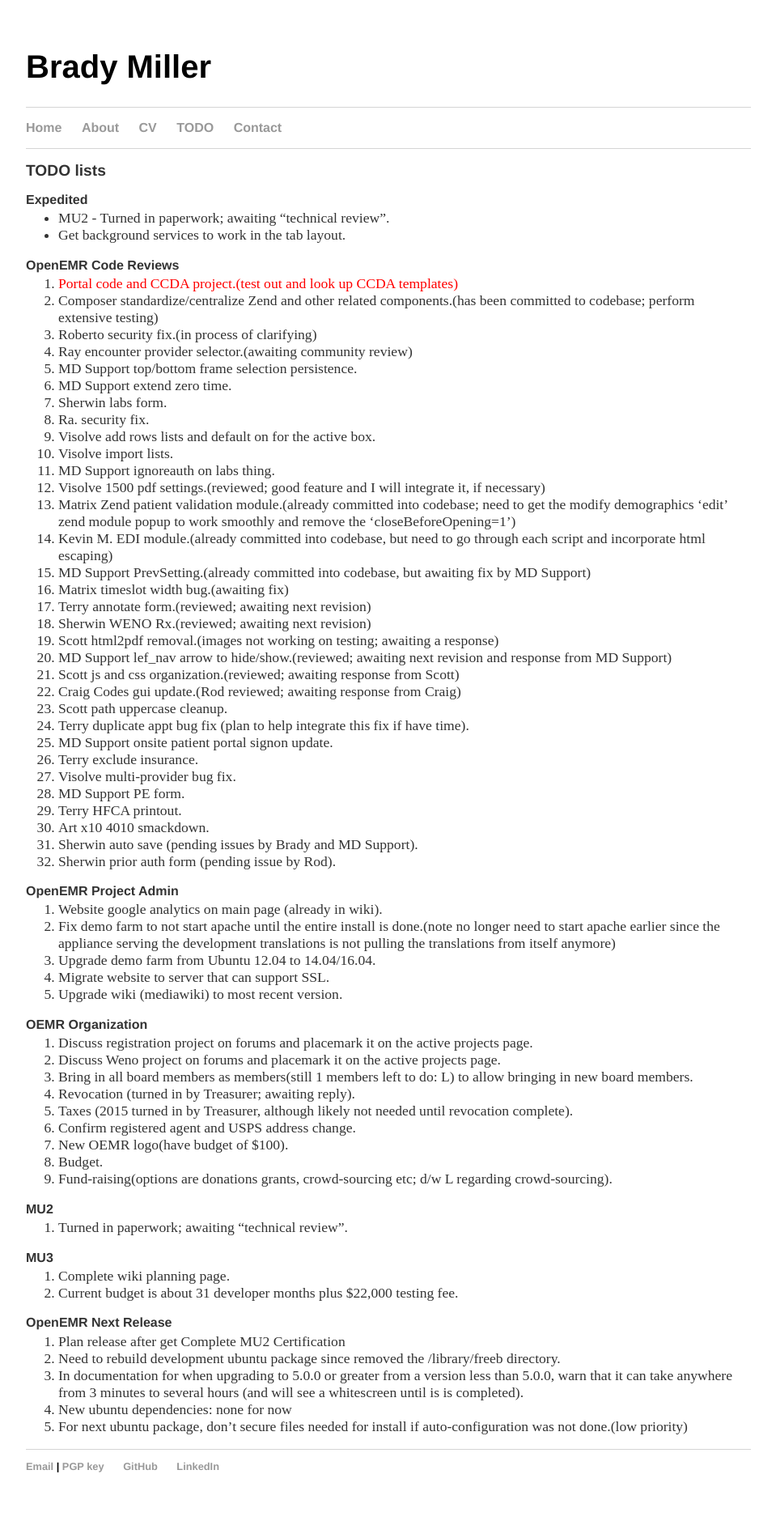
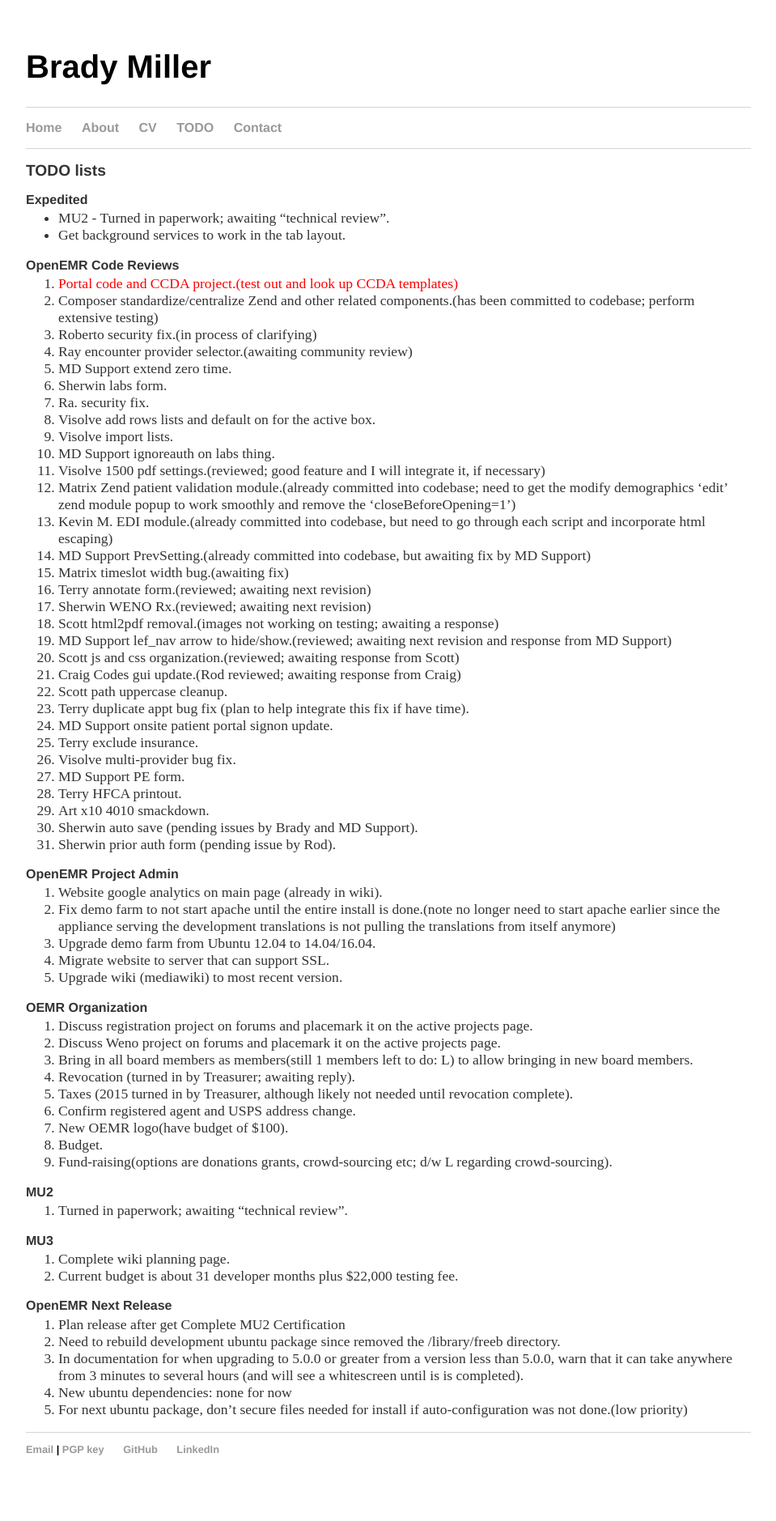
Before and after one commit to bradymiller/bradymiller.github.io, a Jekyll site: the page built from todo/index.md, in a window 1280 px wide. Shown: the whole page at 81% size, without its empty margins (160-1119 px from the left). Built offline with Jekyll 4.4.1, drawn with Linux system fonts in a browser that asks for light colours; after the commit the page ends 1858 px from its top, so only the background shows below that.

Commit message:
Update todo list

```diff
--- a/todo/index.md
+++ b/todo/index.md
@@ -12,7 +12,6 @@
 1. Composer standardize/centralize Zend and other related components.(has been committed to codebase; perform extensive testing)
 1. Roberto security fix.(in process of clarifying)
 1. Ray encounter provider selector.(awaiting community review)
-1. MD Support top/bottom frame selection persistence.
 1. MD Support extend zero time.
 1. Sherwin labs form.
 1. Ra. security fix.
```
